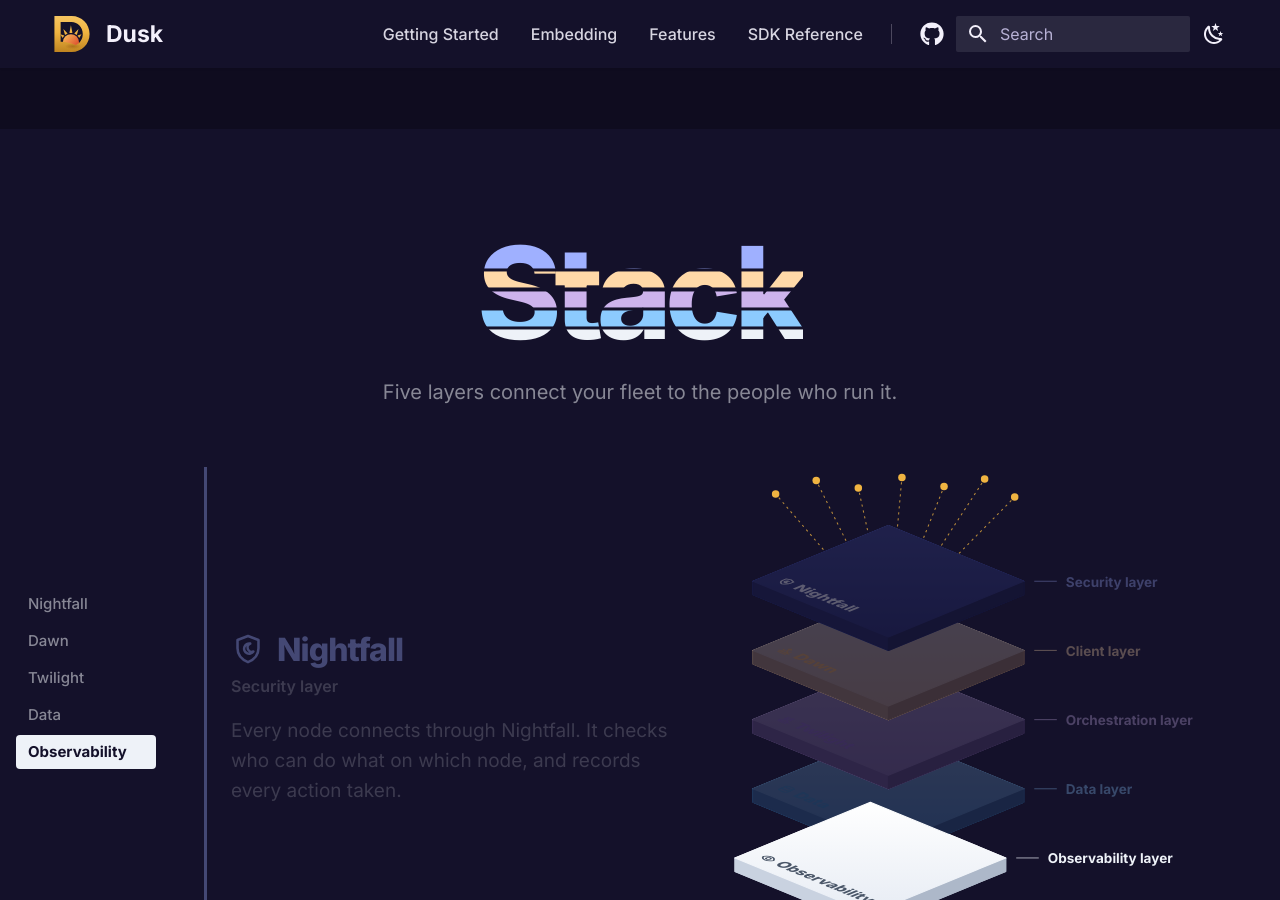
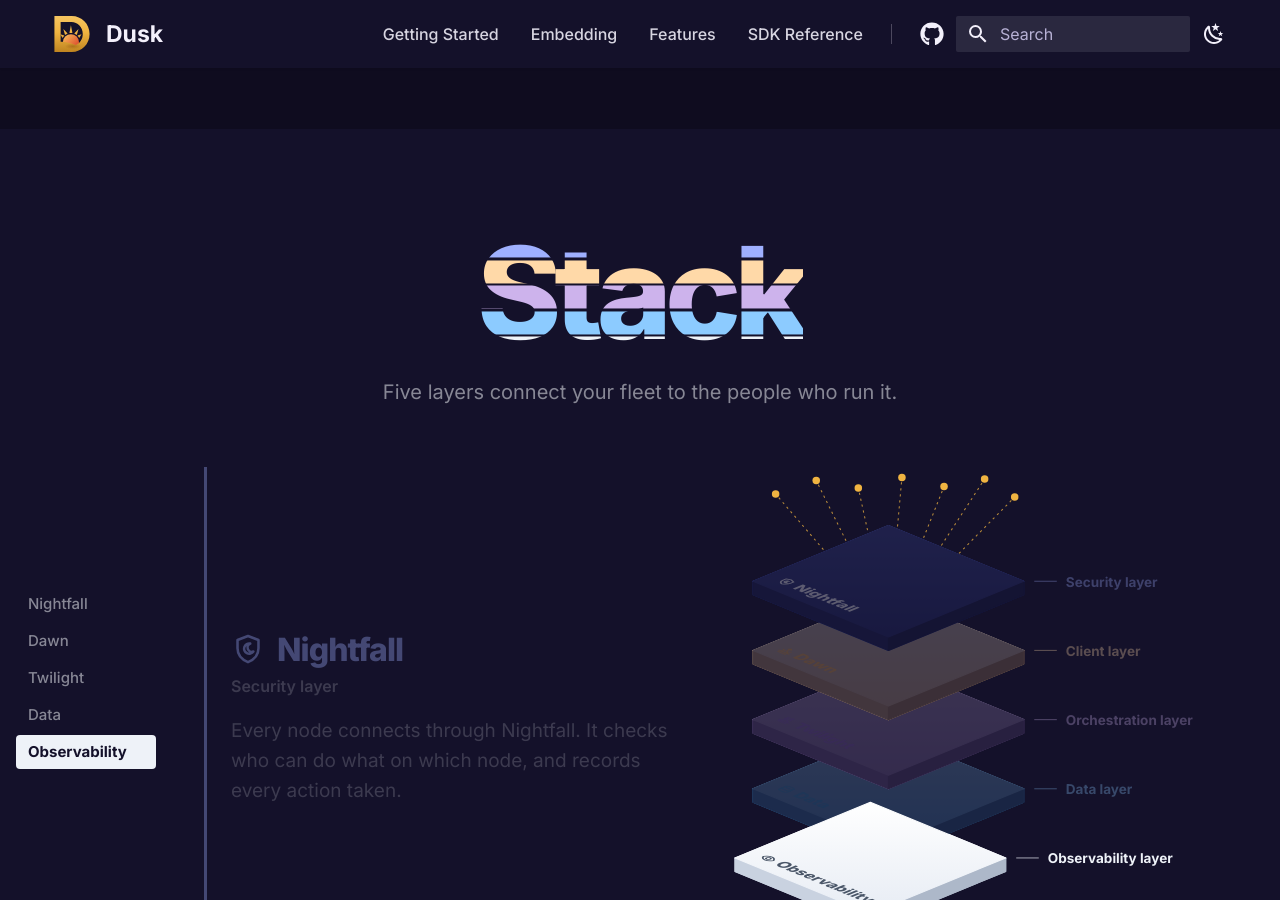
Before and after one commit to tomerze/dusk, an MkDocs documentation site: the page built from docs/docs/index.md, in a window 1280 px wide and 900 px high, scrolled down 1991 px. Built offline with MkDocs 1.6.1 and Material for MkDocs 9.7.7, drawn with Linux system fonts in a browser that asks for light colours; comment, search, counter and statistics services are not loaded.

Commit message:
Update docs to cut the Stack heading into five equal bands so they cycle evenly

```diff
--- a/docs/docs/assets/stylesheets/landing.css
+++ b/docs/docs/assets/stylesheets/landing.css
@@ -451,15 +451,16 @@
   color: var(--dusk-ink-twilight);
   background-image: linear-gradient(
     180deg,
-    var(--dusk-ink-nightfall) 0 26.4%,
-    transparent 26.4% 29%,
-    var(--dusk-ink-dawn) 29% 41.6%,
-    transparent 41.6% 44.2%,
-    var(--dusk-ink-twilight) 44.2% 56.8%,
-    transparent 56.8% 59.4%,
-    var(--dusk-ink-data) 59.4% 72%,
-    transparent 72% 74.6%,
-    var(--dusk-ink-observability) 74.6% 100%
+    var(--dusk-ink-nightfall) 0 18%,
+    transparent 18% 20%,
+    var(--dusk-ink-dawn) 20% 38%,
+    transparent 38% 40%,
+    var(--dusk-ink-twilight) 40% 58%,
+    transparent 58% 60%,
+    var(--dusk-ink-data) 60% 78%,
+    transparent 78% 80%,
+    var(--dusk-ink-observability) 80% 98%,
+    transparent 98% 100%
   );
   background-size: 100% 100%;
   background-position-y: calc(var(--dusk-passed, 0) * -3em);
```
